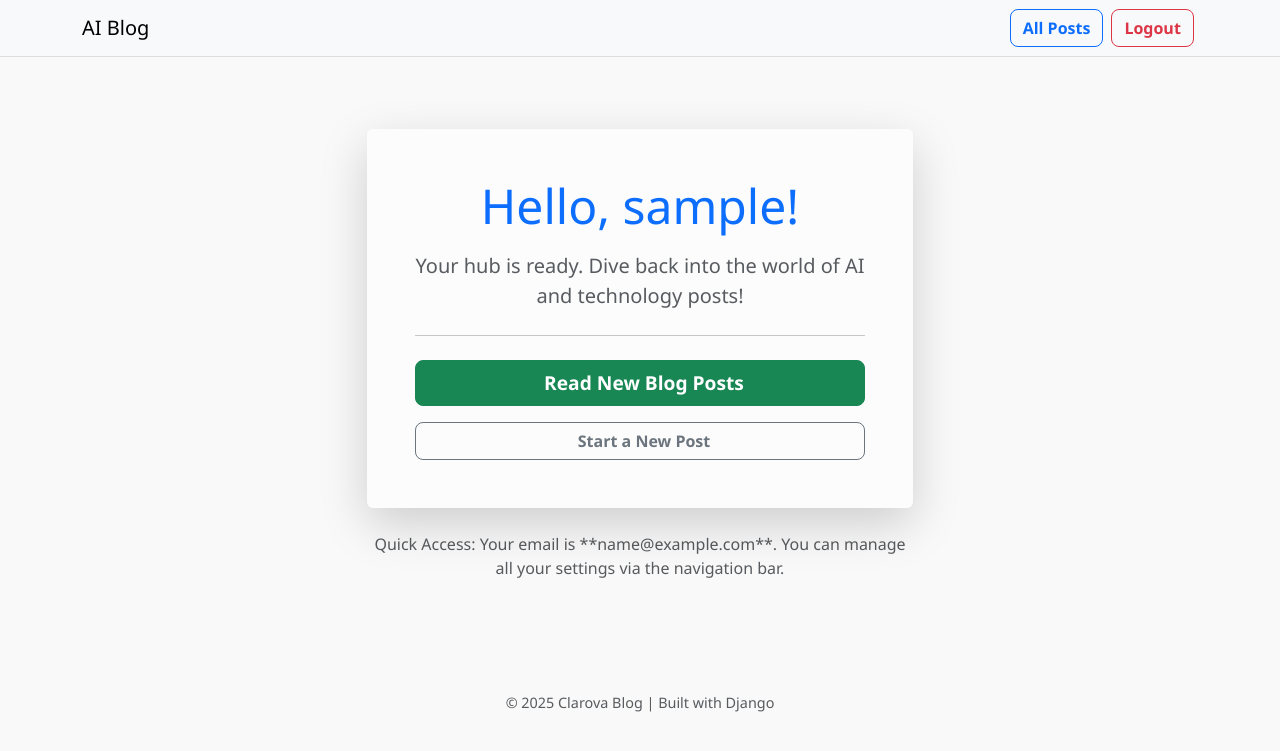
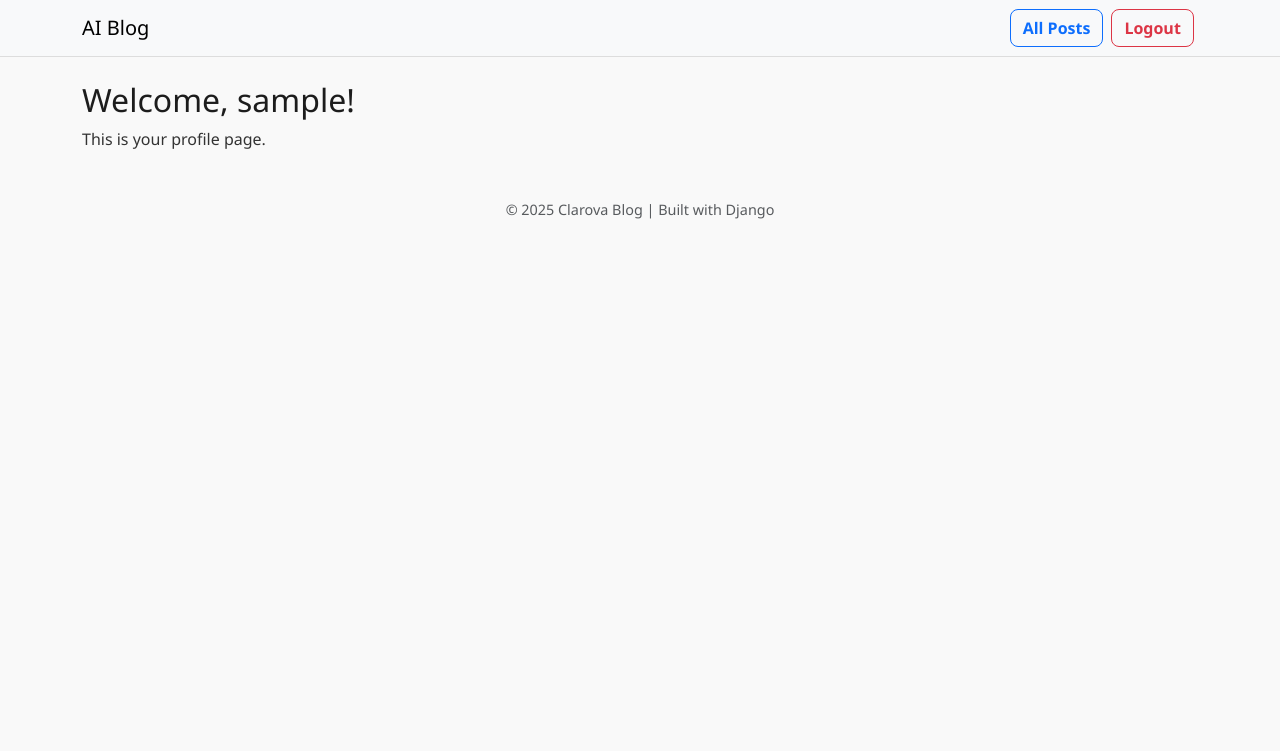
Before and after one commit to HelenLloydJeng/Clarova_blog, a Django app: page /users/profile/ in a window 1280 px wide. Shown: the top 751 px of the page. Run offline with Django 4.2, Linux system fonts and the light colour scheme; the visitor is signed in with stand-in values (Sample User, id 1).

Commit message:
REVERT: Reverting changes to the user profile template due to immediate 500 Server Error on deployment.

```diff
--- a/templates/users/profile.html
+++ b/templates/users/profile.html
@@ -1,45 +1,6 @@
 {% extends "base.html" %}
-{% block title %}Your Dashboard{% endblock %}
 
 {% block content %}
-<div class="row justify-content-center pt-5 pb-5">
-
-    <div class="col-md-8 col-lg-6">
-
-        <div class="card shadow-lg border-0 bg-light-subtle animated-fade-in">
-            <div class="card-body p-4 p-md-5 text-center">
-
-                <h1 class="card-title display-5 mb-3 text-primary">
-                    Hello, {{ user.username }}!
-                </h1>
-
-                <p class="lead text-muted">
-                    Your hub is ready. Dive back into the world of AI and technology posts!
-                </p>
-
-                <hr class="my-4">
-
-                <a href="{% url 'post_list' %}" class="btn btn-success btn-lg w-100 mb-3" style="font-size: 1.2rem;">
-                    <i class="fas fa-book-open me-2"></i> Read New Blog Posts
-                </a>
-
-                {% if user.is_staff or user.is_superuser %}
-                <a href="{% url 'create_post' %}" class="btn btn-outline-secondary w-100">
-                    <i class="fas fa-feather-alt me-2"></i> Start a New Post
-                </a>
-                {% endif %}
-
-            </div>
-        </div>
-
-        <div class="mt-4 text-center">
-            <p class="text-sm text-muted">
-                Quick Access: Your email is **{{ user.email }}**.
-                You can manage all your settings via the navigation bar.
-            </p>
-        </div>
-
-    </div>
-</div>
-
+  <h2>Welcome, {{ user.username }}!</h2>
+  <p>This is your profile page.</p>
 {% endblock %}
```
